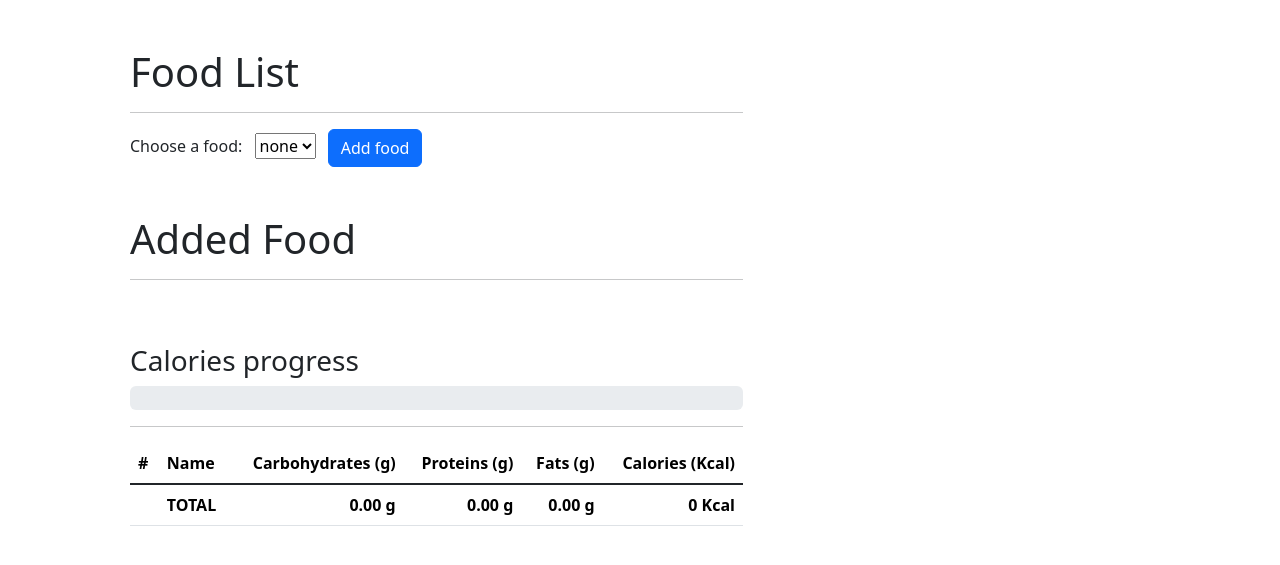
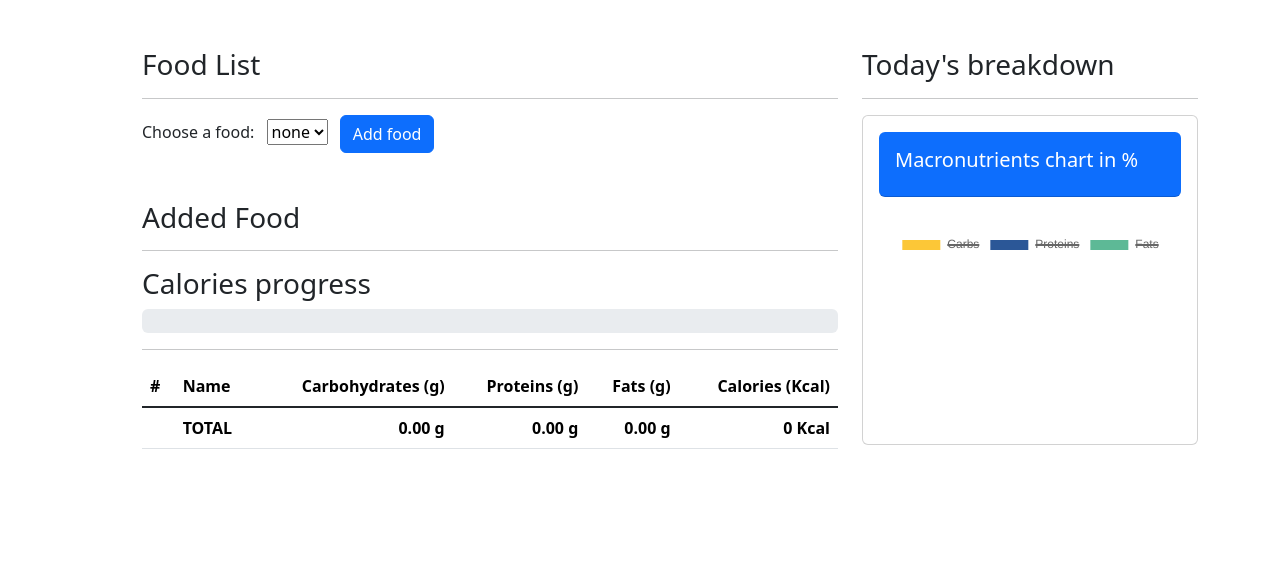
Before and after one commit to stanislavtz/calories_tracker, a Django app: page / in a window 1280 px wide. Shown: the part 82-647 px from the top of the page. Run offline with Django 5.2, Linux system fonts and the light colour scheme; the visitor is signed in with stand-in values (Sample User, id 1); data that the repository does not hold is empty.

Commit message:
Render a chart with nutrients.

```diff
--- a/myapp/templates/myapp/base.html
+++ b/myapp/templates/myapp/base.html
@@ -5,6 +5,7 @@
     <meta name="viewport" content="width=device-width, initial-scale=1.0">
     <link href="https://cdn.jsdelivr.net/npm/bootstrap@5.3.3/dist/css/bootstrap.min.css" rel="stylesheet" integrity="sha384-QWTKZyjpPEjISv5WaRU9OFeRpok6YctnYmDr5pNlyT2bRjXh0JMhjY6hW+ALEwIH" crossorigin="anonymous">
     <script src="https://cdn.jsdelivr.net/npm/bootstrap@5.3.3/dist/js/bootstrap.bundle.min.js" integrity="sha384-YvpcrYf0tY3lHB60NNkmXc5s9fDVZLESaAA55NDzOxhy9GkcIdslK1eN7N6jIeHz" crossorigin="anonymous"></script>
+    <script src="https://cdnjs.cloudflare.com/ajax/libs/Chart.js/2.9.4/Chart.js"></script>
     {% block styles %}{% endblock styles %}
     <title>{% block title%}Home page{% endblock %}</title>
 </head>
@@ -17,5 +18,33 @@
         </div>
     </div>
     {% block content %}{% endblock content %}
+
+    <script>
+        const ctx = document.getElementById("myChart");
+        const total = {{ total_carbs }} + {{ total_proteins }} + {{ total_fats }};
+
+        const per_carbs = Math.round({{ total_carbs }} * 100 / total);
+        const per_proteins = Math.round({{ total_proteins }} * 100 / total);
+        const per_fats = Math.round({{ total_fats }} * 100 / total);
+
+        var xValues = ["Carbs", "Proteins", "Fats"];
+        var yValues = [per_carbs, per_proteins, per_fats];
+        var barColors = [
+            "#FCC737",
+            "#2b5797",
+            "#5DB996"
+        ];
+
+        new Chart(ctx, {
+        type: "doughnut",
+        data: {
+                labels: xValues,
+                datasets: [{
+                    backgroundColor: barColors,
+                    data: yValues
+                }]
+            },
+        });
+    </script>
 </body>
 </html>
--- a/myapp/templates/myapp/index.html
+++ b/myapp/templates/myapp/index.html
@@ -4,16 +4,17 @@
 
 {% block content %}
     <div class="container">
-        <div class="ms-5 mb-5">
-            <div class="row mt-5">
-                <div class="col-md-7">
-                    <h1>Food List</h1>
+        <div class="row ms-5 my-5">
+            <div class="col-md-8">
+                <div class="row">
+                    <div class="col">
+                        <h3>Food List</h3>
                         <hr>
                     </div>
                 </div>
 
                 <div class="row">
-                <div class="col-md-7">
+                    <div class="col">
                         <form method="POST">
                             {% csrf_token %}
                             <label for="foods" class="me-2">Choose a food:</label>
@@ -29,18 +30,18 @@
                 </div>
 
                 <div class="row mt-5">
-                <div class="col-md-7">
-                    <h1>Added Food</h1>
+                    <div class="col">
+                        <h3>Added Food</h3>
                         <hr>
                     </div>
                 </div>
 
-            <div class="row mt-5">
-                <div class="col-md-7">
+                <div class="row">
+                    <div class="col">
                         <h3>Calories progress</h3>
                         <div class="progress" role="progressbar" aria-label="Example with label" aria-valuenow="{{ total_calories }}" aria-valuemin="0" aria-valuemax="{{ max_calories }}" style="height: 24px">
                             {% if percent <= 90 %}
-                            <div class="progress-bar" style="width: {{ percent }}%">{{ total_calories }} Kcal</div>
+                                <div class="progress-bar bg-success" style="width: {{ percent }}%">{{ total_calories }} Kcal</div>
                             {% else %}
                                 <div class="progress-bar bg-danger" style="width: {{ percent }}%">{{ total_calories }} Kcal</div>
                             {% endif %}
@@ -50,7 +51,7 @@
                 </div>
 
                 <div class="row">
-                <div class="col-md-7">
+                    <div class="col">
                         <table class="table">
                             <thead>
                             <tr>
@@ -71,6 +72,7 @@
                                         <td class="text-end">{{ consume.consumed_food.proteins|floatformat:2 }}</td>
                                         <td class="text-end">{{ consume.consumed_food.fats|floatformat:2 }}</td>
                                         <td class="text-end">{{ consume.consumed_food.calories }}</td>
+                                        <td> <a class="btn btn-danger" href="{% url 'delete' consume.id %}">Delete</td>
                                     </tr>
                                 {% endfor %}
                             </tbody>
@@ -88,5 +90,18 @@
                     </div>
                 </div>
             </div>
+            <div class="col-md-4">
+                <h3>Today's breakdown</h3>
+                <hr>
+                <div class="card h-auto" style="width: 100%;">
+                    <div class="card-body">
+                        <div class="card-header bg-primary text-white p-3 rounded">
+                            <h5 class="card-title ">Macronutrients chart in %</h5>
+                        </div>
+                    </div>
+                    <canvas id="myChart" class="w-100 h-100 mb-5 mt-3"></canvas>
+                </div>
+            </div>
+        </div>
     </div>
 {% endblock content %}
```
Lines whose indentation alone changed are shown as unchanged.
